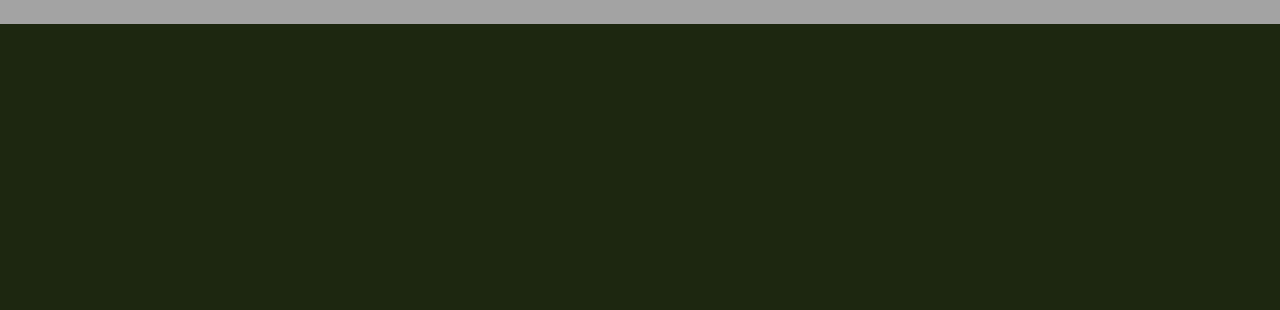
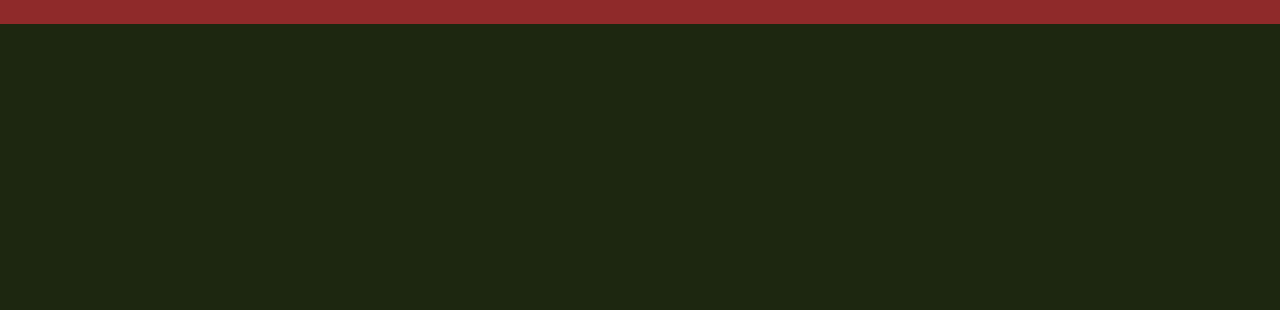
Before and after one commit to MaxSorokin/error-ent, a plain HTML site: page index.html in a window 1280 px wide. Shown: the part 102-412 px from the top of the page. Drawn offline with Linux system fonts and the light colour scheme.

Commit message:
bg color changed

```diff
--- a/css/style.css
+++ b/css/style.css
@@ -1,5 +1,5 @@
 body{
-    background-color: #a3a3a3;
+    background-color: #8f2a2a;
     font-family: 'Montserrat', sans-serif;
 }
 
```
